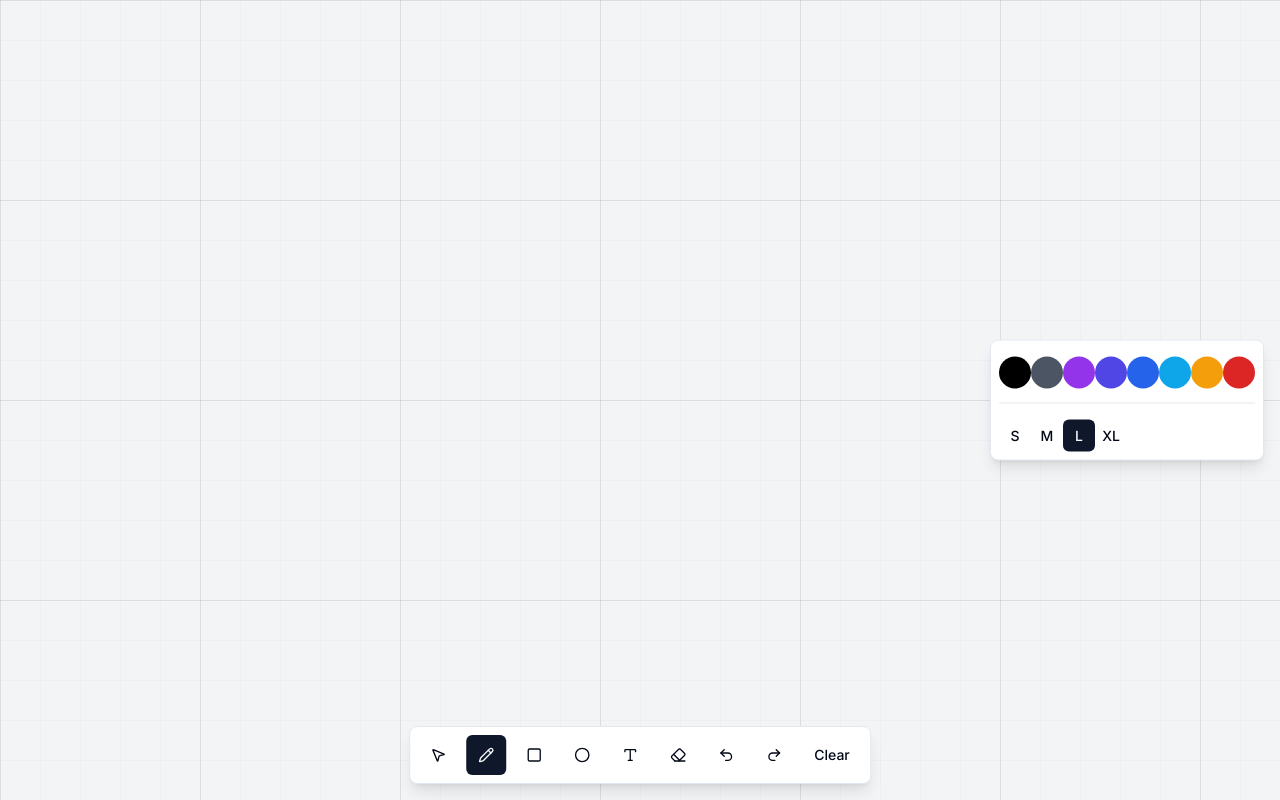
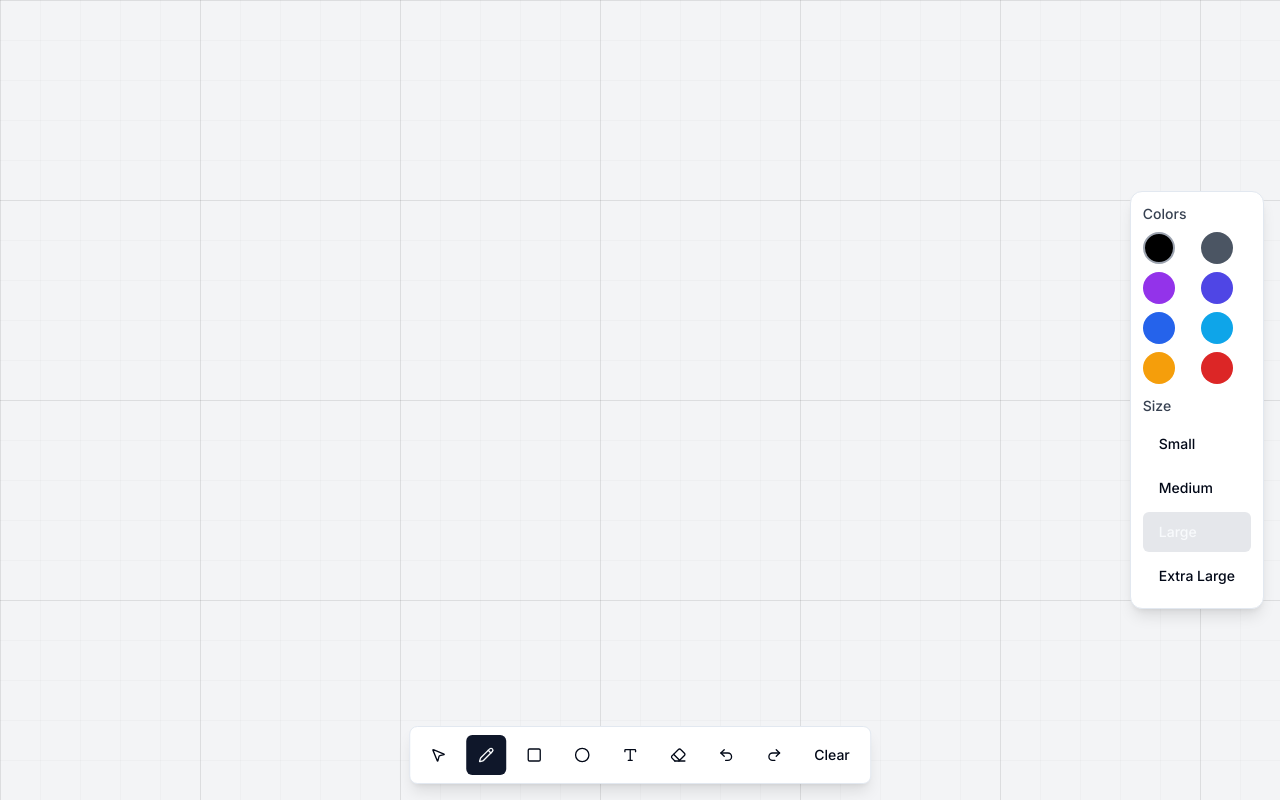
Before and after one commit to StarKnightt/online-draw, a Next.js app: page / in a window 1280 px wide. Built offline with nearby package versions, Linux system fonts and the light colour scheme.

Commit message:
Updated the whole things

```diff
--- a/app/components/color-picker.tsx
+++ b/app/components/color-picker.tsx
@@ -1,6 +1,7 @@
 import { Button } from "@/components/ui/button"
 import { Tool } from "../hooks/use-drawing"
 import { cn } from "@/lib/utils"
+import { Tooltip } from "@/components/ui/tooltip"
 
 interface ColorPickerProps {
   color: string
@@ -12,15 +13,21 @@ interface ColorPickerProps {
 
 export function ColorPicker({ color, setColor, size, setSize, tool }: ColorPickerProps) {
   const colors = [
-    '#000000', '#4B5563', '#9333EA', '#4F46E5',
-    '#2563EB', '#0EA5E9', '#F59E0B', '#DC2626',
+    { value: '#000000', label: 'Black' },
+    { value: '#4B5563', label: 'Gray' },
+    { value: '#9333EA', label: 'Purple' },
+    { value: '#4F46E5', label: 'Indigo' },
+    { value: '#2563EB', label: 'Blue' },
+    { value: '#0EA5E9', label: 'Light Blue' },
+    { value: '#F59E0B', label: 'Orange' },
+    { value: '#DC2626', label: 'Red' },
   ]
 
   const sizes = [
-    { id: 'S', value: 2 },
-    { id: 'M', value: 4 },
-    { id: 'L', value: 6 },
-    { id: 'XL', value: 8 },
+    { id: 'S', value: 2, label: 'Small' },
+    { id: 'M', value: 4, label: 'Medium' },
+    { id: 'L', value: 6, label: 'Large' },
+    { id: 'XL', value: 8, label: 'Extra Large' },
   ]
 
   const fontSizes = [
@@ -34,32 +41,44 @@ export function ColorPicker({ color, setColor, size, setSize, tool }: ColorPicke
   const showBrushSizes = tool === 'pen' || tool === 'eraser'
 
   return (
-    <div className="fixed right-4 top-1/2 -translate-y-1/2 flex flex-col gap-2 p-2 bg-white rounded-lg shadow-lg border">
+    <div className="fixed right-4 top-1/2 -translate-y-1/2 flex flex-col gap-3 p-3 bg-white rounded-xl shadow-lg border">
       <div className={cn("space-y-2", { "hidden": tool === 'eraser' })}>
+        <div className="text-sm font-medium text-gray-700 mb-2">Colors</div>
+        <div className="grid grid-cols-2 gap-2">
           {colors.map((c) => (
+            <Tooltip key={c.value} content={c.label}>
               <Button
-            key={c}
-            className="w-8 h-8 rounded-full p-0"
-            style={{ backgroundColor: c }}
-            variant={color === c ? "default" : "ghost"}
-            onClick={() => setColor(c)}
+                className={cn(
+                  "w-8 h-8 rounded-full p-0 border-2",
+                  color === c.value ? "border-gray-400" : "border-transparent"
+                )}
+                style={{ backgroundColor: c.value }}
+                variant="ghost"
+                onClick={() => setColor(c.value)}
               />
+            </Tooltip>
           ))}
-        <div className="h-px bg-gray-200" />
+        </div>
       </div>
 
-      {showBrushSizes && (
+      {(tool === 'pen' || tool === 'eraser') && (
         <div className="space-y-2">
+          <div className="text-sm font-medium text-gray-700">Size</div>
+          <div className="flex flex-col gap-1">
             {sizes.map((s) => (
               <Button
                 key={s.id}
                 variant={size === s.value ? "default" : "ghost"}
-              className="w-8 h-8"
+                className={cn(
+                  "w-full justify-start",
+                  size === s.value && "bg-gray-200 hover:bg-gray-200"
+                )}
                 onClick={() => setSize(s.value)}
               >
-              {s.id}
+                {s.label}
               </Button>
             ))}
+          </div>
         </div>
       )}
 
--- a/app/components/toolbar.tsx
+++ b/app/components/toolbar.tsx
@@ -1,6 +1,8 @@
 import { Button } from "@/components/ui/button"
 import { MousePointer2, Pencil, Square, Circle, Type, Eraser, Undo2, Redo2 } from 'lucide-react'
 import type { Tool } from "../hooks/use-drawing"
+import { Tooltip } from "@/components/ui/tooltip"
+import { cn } from "@/lib/utils"
 
 interface ToolbarProps {
   tool: Tool
--- a/app/hooks/use-drawing.ts
+++ b/app/hooks/use-drawing.ts
@@ -347,11 +347,12 @@ export function useDrawing() {
   }, [color, drawSmoothLine, drawShape, elements, historyIndex, size, tool])
 
   const addText = useCallback((text: string) => {
-    if (!textInput || !contextRef.current) return
+    if (!textInput || !contextRef.current || !text.trim()) return
 
     contextRef.current.font = `${size * 4}px Inter, sans-serif`
     contextRef.current.fillStyle = color
-    contextRef.current.fillText(text, textInput.x, textInput.y + size * 4)
+    contextRef.current.textBaseline = 'top'
+    contextRef.current.fillText(text, textInput.x, textInput.y)
 
     const newElement: DrawingElement = {
       type: 'text',
--- /dev/null
+++ b/components/ui/tooltip.tsx
@@ -0,0 +1,42 @@
+import * as React from "react"
+import * as TooltipPrimitive from "@radix-ui/react-tooltip"
+import { cn } from "@/lib/utils"
+
+const TooltipProvider = TooltipPrimitive.Provider
+const TooltipRoot = TooltipPrimitive.Root
+const TooltipTrigger = TooltipPrimitive.Trigger
+const TooltipContent = React.forwardRef<
+  React.ElementRef<typeof TooltipPrimitive.Content>,
+  React.ComponentPropsWithoutRef<typeof TooltipPrimitive.Content>
+>(({ className, sideOffset = 4, ...props }, ref) => (
+  <TooltipPrimitive.Content
+    ref={ref}
+    sideOffset={sideOffset}
+    className={cn(
+      "z-50 overflow-hidden rounded-md bg-gray-900 px-3 py-1.5 text-xs text-gray-50 animate-in fade-in-0 zoom-in-95",
+      className
+    )}
+    {...props}
+  />
+))
+TooltipContent.displayName = TooltipPrimitive.Content.displayName
+
+export interface TooltipProps {
+  content: React.ReactNode
+  children: React.ReactNode
+}
+
+export function Tooltip({ content, children }: TooltipProps) {
+  return (
+    <TooltipProvider>
+      <TooltipRoot>
+        <TooltipTrigger asChild>
+          {children}
+        </TooltipTrigger>
+        <TooltipContent>
+          {content}
+        </TooltipContent>
+      </TooltipRoot>
+    </TooltipProvider>
+  )
+}
--- a/package.json
+++ b/package.json
@@ -17,7 +17,8 @@
     "react": "^19.0.0",
     "react-dom": "^19.0.0",
     "tailwind-merge": "^2.6.0",
-    "tailwindcss-animate": "^1.0.7"
+    "tailwindcss-animate": "^1.0.7",
+    "@radix-ui/react-tooltip": "^1.0.7"
   },
   "devDependencies": {
     "@eslint/eslintrc": "^3",
```
Also changed, not shown: 1 other file (tests, documents, lock files or other folders). Lines whose indentation alone changed are shown as unchanged.
